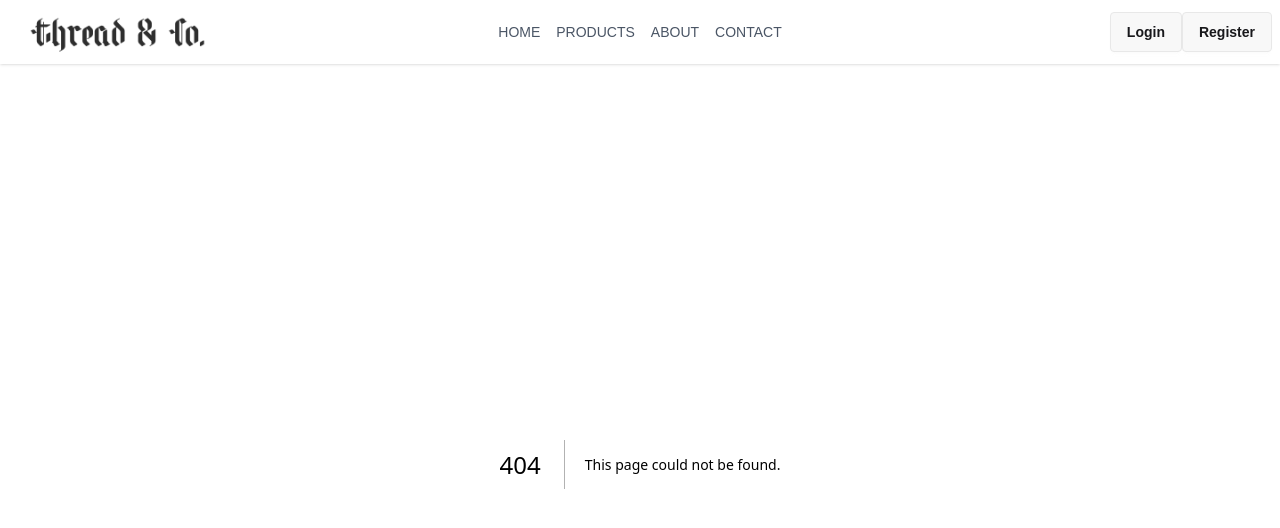
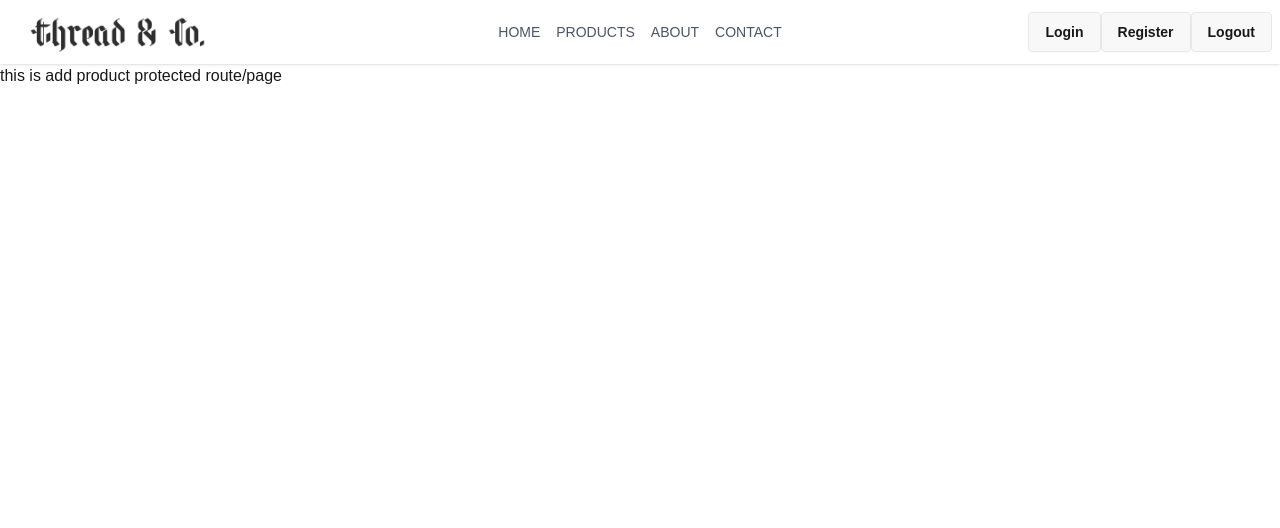
Before and after one commit to robiul1hossen/e-shop-client, a Next.js app: page /addProduct in a window 1280 px wide. Before the commit this address had no page. Shown: the top 528 px of the page. Built offline with nearby package versions, Linux system fonts and the light colour scheme.

Commit message:
add login and logout functionality

```diff
--- /dev/null
+++ b/src/app/addProduct/page.jsx
@@ -0,0 +1,11 @@
+import React from "react";
+
+const page = () => {
+  return (
+    <div>
+      <h2>this is add product protected route/page</h2>
+    </div>
+  );
+};
+
+export default page;
--- a/src/app/login/page.jsx
+++ b/src/app/login/page.jsx
@@ -1,16 +1,32 @@
 "use client";
+import axios from "axios";
 import Link from "next/link";
+import { useRouter } from "next/navigation";
 import React from "react";
 import { useForm } from "react-hook-form";
 
 const LoginPage = () => {
+  const router = useRouter();
   const {
     register,
     handleSubmit,
     formState: { errors },
   } = useForm();
-  const handleLogin = (data) => {
+  const handleLogin = async (data) => {
     console.log(data);
+    await axios
+      .post("http://localhost:3001/login", data, {
+        withCredentials: true,
+      })
+      .then((res) => {
+        console.log(res.data);
+        if (res.data.success) {
+          router.push("/addProduct");
+        }
+      })
+      .catch((error) => {
+        console.log(error);
+      });
   };
   return (
     <div className="flex justify-center items-center min-h-screen">
--- a/src/app/register/page.jsx
+++ b/src/app/register/page.jsx
@@ -1,10 +1,12 @@
 "use client";
 import axios from "axios";
 import Link from "next/link";
+import { useRouter } from "next/navigation";
 import React from "react";
 import { useForm } from "react-hook-form";
 
 const RegisterPage = () => {
+  const router = useRouter();
   const {
     register,
     handleSubmit,
@@ -14,11 +16,14 @@ const RegisterPage = () => {
   const handleRegister = async (data) => {
     console.log(data);
     await axios
-      .post("http://localhost:3001/user", data, {
+      .post("http://localhost:3001/register", data, {
         withCredentials: true,
       })
       .then((res) => {
         console.log(res.data);
+        if (res.data.success) {
+          router.push("/addProduct");
+        }
       })
       .catch((error) => {
         console.log(error);
--- a/src/components/shared/Navbar.jsx
+++ b/src/components/shared/Navbar.jsx
@@ -1,8 +1,33 @@
+"use client";
+
+import axios from "axios";
 import Image from "next/image";
 import Link from "next/link";
+import { useRouter } from "next/navigation";
 import React from "react";
 
 const Navbar = () => {
+  const router = useRouter();
+  const handleLogout = async () => {
+    console.log("clicked");
+    await axios
+      .post(
+        "http://localhost:3001/logout",
+        {},
+        {
+          withCredentials: true,
+        },
+      )
+      .then((res) => {
+        console.log(res.data);
+        if (res.data.success) {
+          router.push("/login");
+        }
+      })
+      .catch((error) => {
+        console.log(error);
+      });
+  };
   const links = (
     <>
       <Link href="/">
@@ -67,6 +92,11 @@ const Navbar = () => {
         <Link href="/register" className="btn">
           Register
         </Link>
+        <button
+          onClick={handleLogout}
+          className="btn pointer-events-auto opacity-100 relative z-999">
+          Logout
+        </button>
       </div>
     </div>
   );
```
